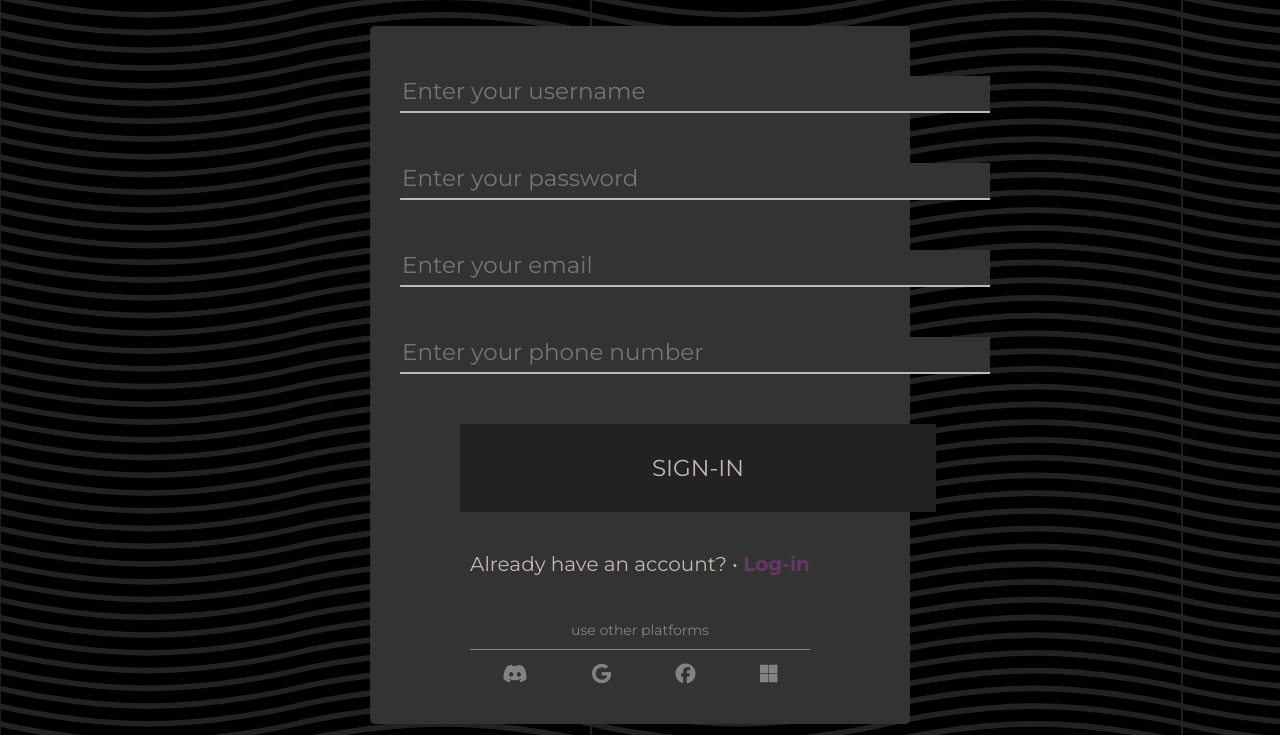
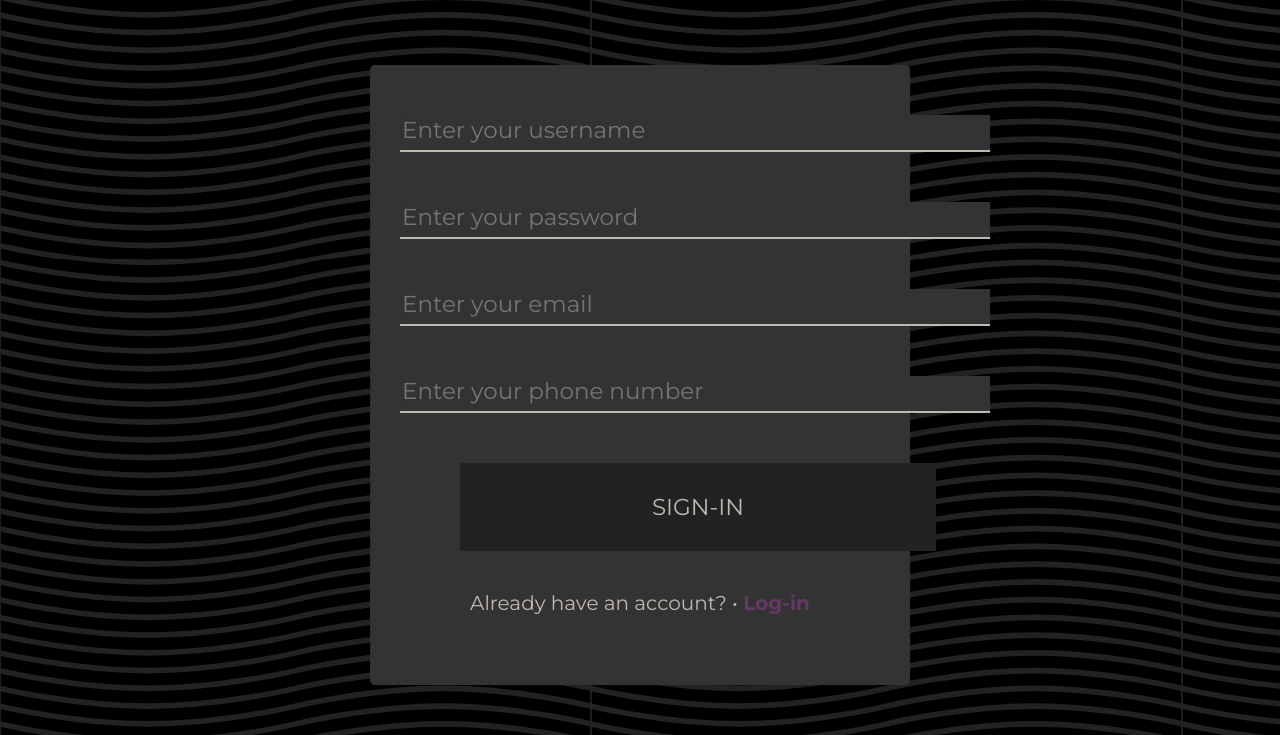
Before and after one commit to Anchiee/shoppify, a PHP site: page /view/php/register.php in a window 1280 px wide. Shown: the part 65-800 px from the top of the page. Run offline with PHP 8.4, Linux system fonts and the light colour scheme; some libraries are stand-ins or nearby versions.

Commit message:
Removed signing in using other platforms

```diff
--- a/view/php/register.php
+++ b/view/php/register.php
@@ -27,15 +27,6 @@
 
       <div class="login-container">
         <p class="login-text">Already have an account? &#8226; <a href="./login.php" class="login-option">Log-in</a></p>
-        <p class="platforms-text">use other platforms</p>
-
-        <div class="platforms">
-          <i class="fa-brands fa-discord fa-lg" style="color: #858282;"></i>
-          <i class="fa-brands fa-google fa-lg" style="color: #858282;"></i>
-          <i class="fa-brands fa-facebook fa-lg" style="color: #858282;"></i>
-          <i class="fa-brands fa-microsoft fa-lg" style="color: #858282;"></i>
-        </div>
-
       </div>
 
     </form>
```
Also changed, not shown: view/php/login.php (+0 -9 lines).
